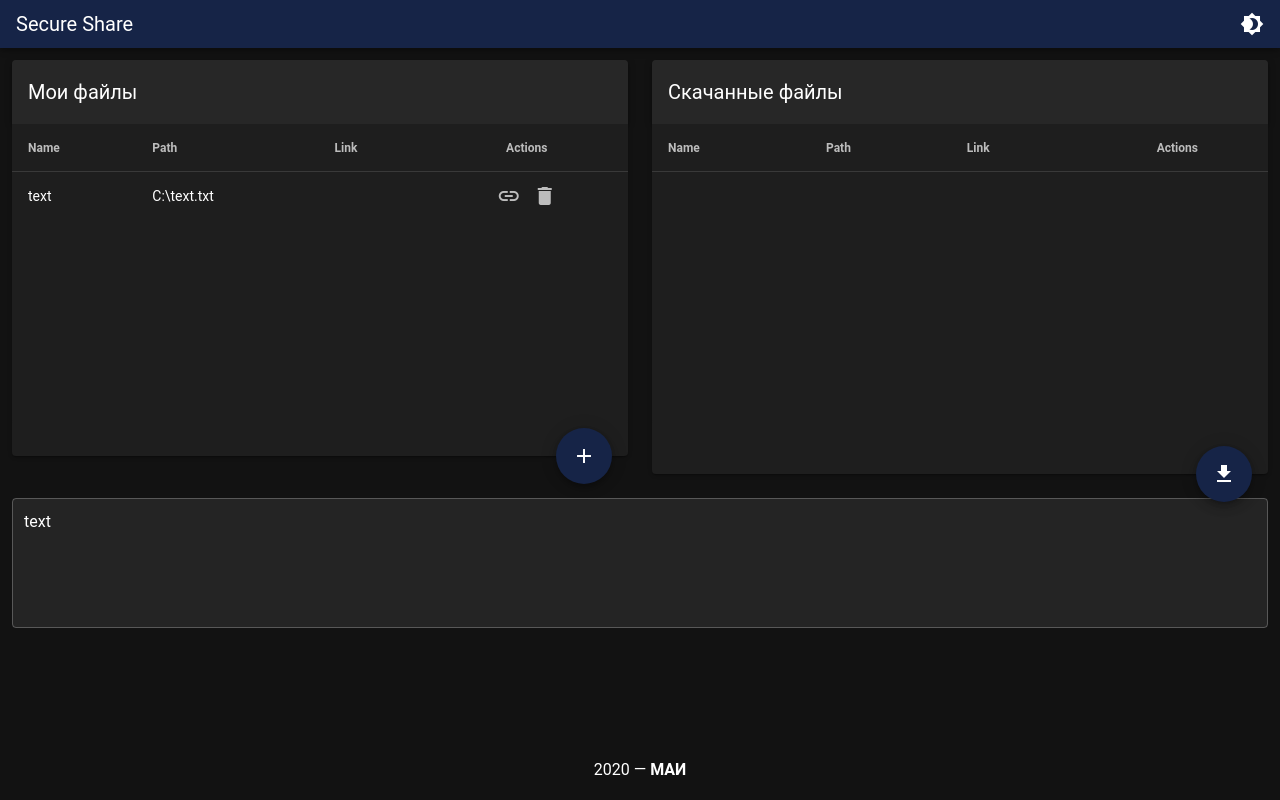
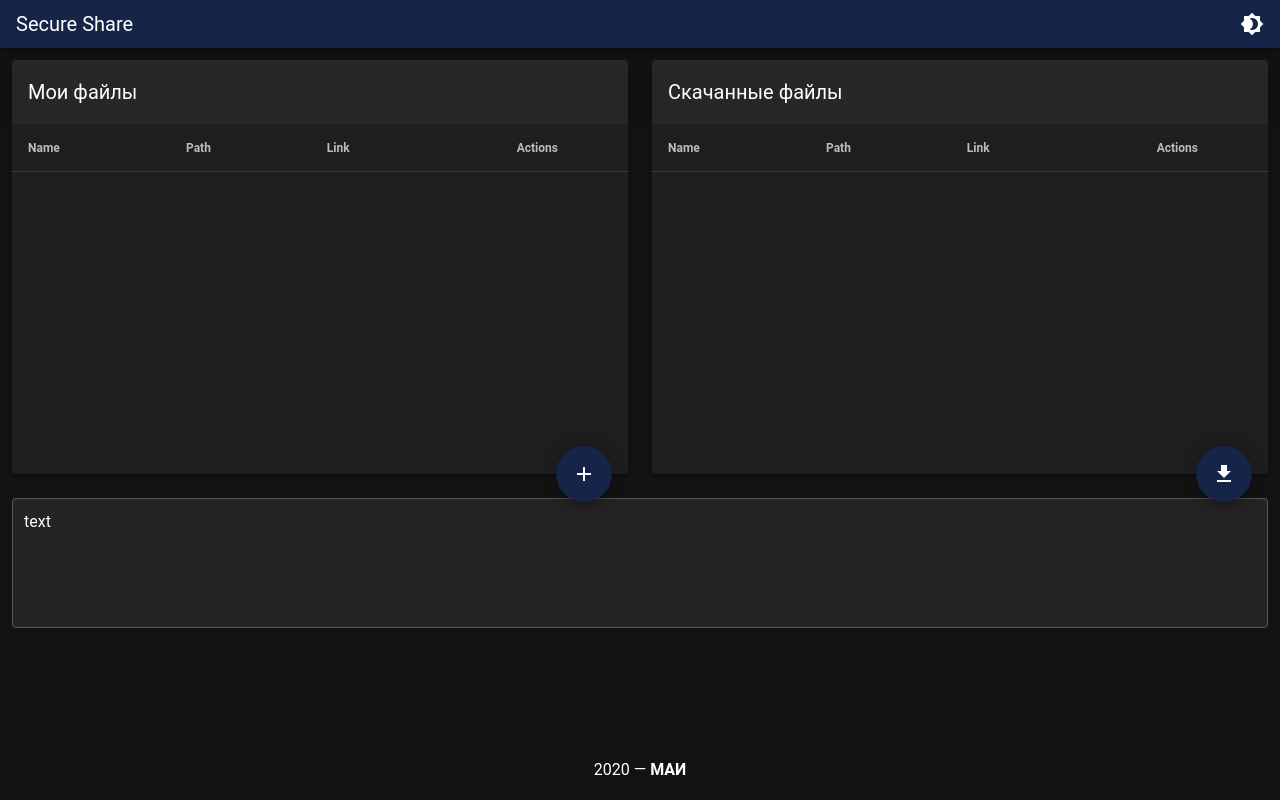
Before and after one commit to HappyStore/secureshare, a Vue app: page / in a window 1280 px wide. Built offline with nearby package versions, Linux system fonts and the light colour scheme; a small style sheet from the web is missing.

Commit message:
minor style change

```diff
--- a/src/components/userFiles.vue
+++ b/src/components/userFiles.vue
@@ -8,7 +8,7 @@
         <v-btn fab dark bottom right absolute @click="onAddClick" color="primary">
             <v-icon>add</v-icon>
         </v-btn>
-        <v-card-text style="height: 10px; position: relative" />
+        <div style="height: 50px; position: relative" />
     </v-card>
 </template>
 
@@ -31,19 +31,14 @@ export default Vue.extend({
             this.fileItems.push({
                 Name: 'bloba',
                 Extension: 'txt',
-                Path: 'C:\\projects\\bloba.txt'
+                Path: 'C:\\projects\\bloba.txt',
+                Status: "ready"
             });
         }
     },
     data(): State {
         return {
-            fileItems: [
-                {
-                    Name: 'text',
-                    Extension: 'txt',
-                    Path: 'C:\\text.txt',
-                }
-            ]
+            fileItems: []
         }
     }
 });
```
